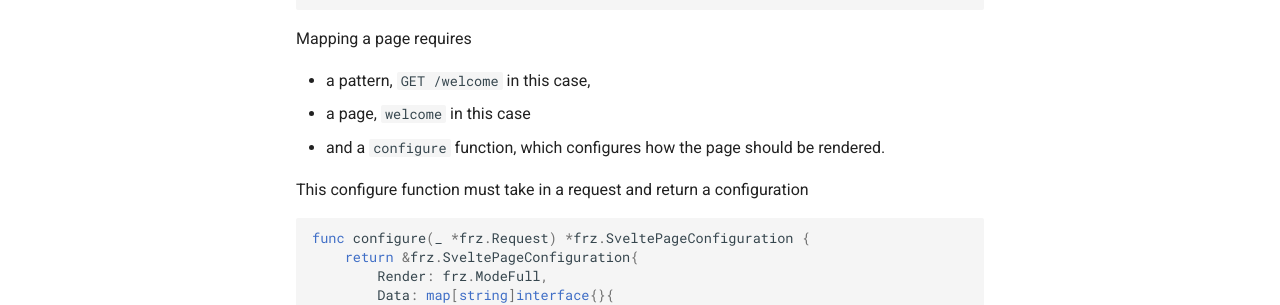
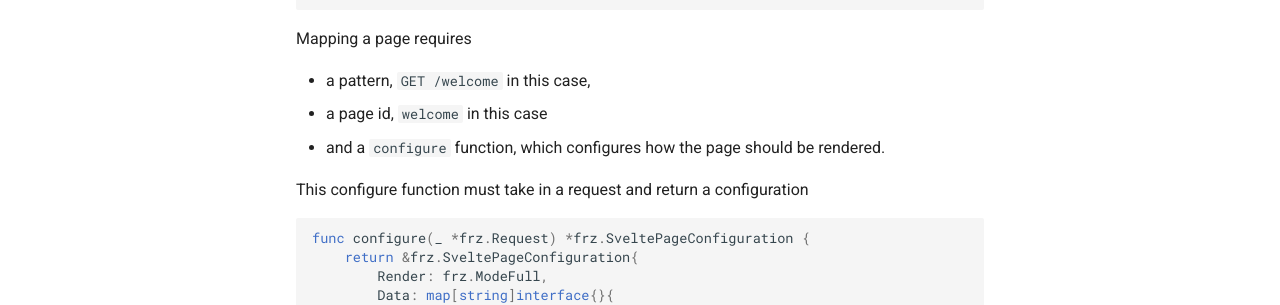
Before and after one commit to razshare/frizzante-docs, an MkDocs documentation site: the page built from docs/svelte-pages.md, in a window 1280 px wide and 900 px high. Shown: the part 427-732 px from the top of the window. Built offline with MkDocs 1.6.1 and Material for MkDocs 9.7.7, drawn with Linux system fonts in a browser that asks for light colours.

Commit message:
chore(docs): fixing typo.

```diff
--- a/docs/svelte-pages.md
+++ b/docs/svelte-pages.md
@@ -14,7 +14,7 @@ frz.ServerWithSveltePage(server, "GET /welcome", "welcome", configure)
 Mapping a page requires
 
 - a pattern, `GET /welcome` in this case,
-- a page, `welcome` in this case
+- a page id, `welcome` in this case
 - and a `configure` function, which configures how the page should be rendered.
 
 This configure function must take in a request and return a configuration
```
